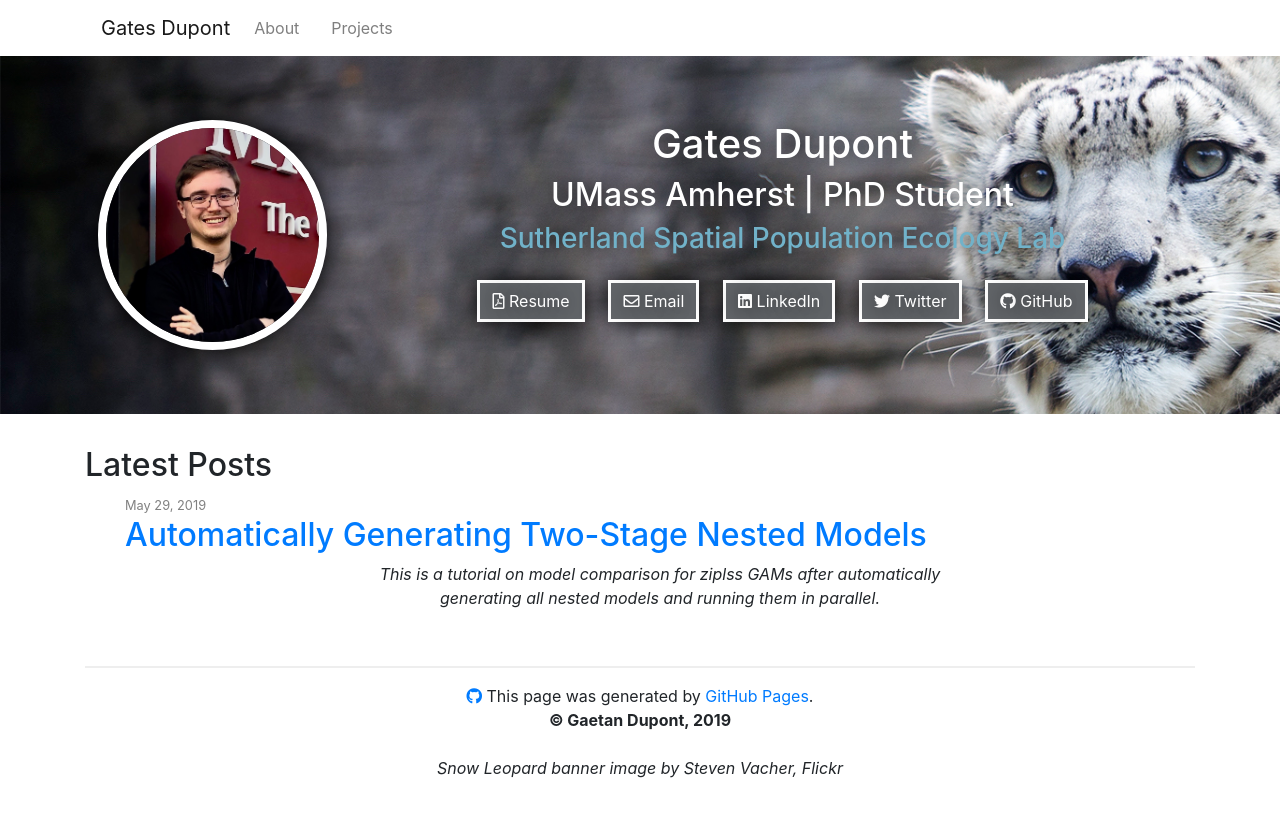
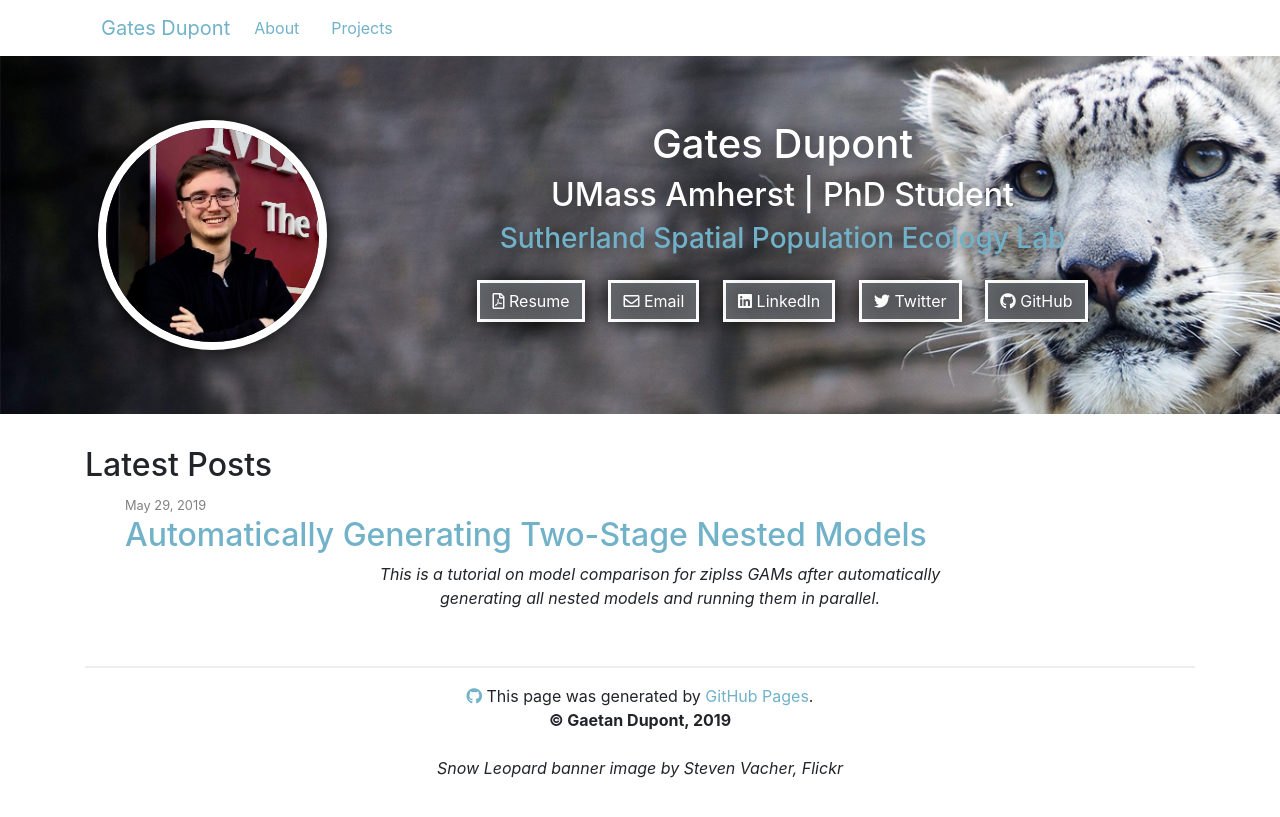
Before and after one commit to chrisyeh96/chrisyeh96.github.io, a Jekyll site: the page built from index.md, in a window 1280 px wide. Shown: the top 817 px of the page. Built offline with Jekyll 4.4.1, drawn with Linux system fonts in a browser that asks for light colours; nearby versions of some CDN libraries.

Commit message:
Update website.css

```diff
--- a/css/website.css
+++ b/css/website.css
@@ -15,6 +15,7 @@
 
 a, a:link, a:visited, a:hover, a:active {
   text-decoration: none !important;
+  color: #71b2c9 !important;
 }
 
 .cardinal-red {
```
